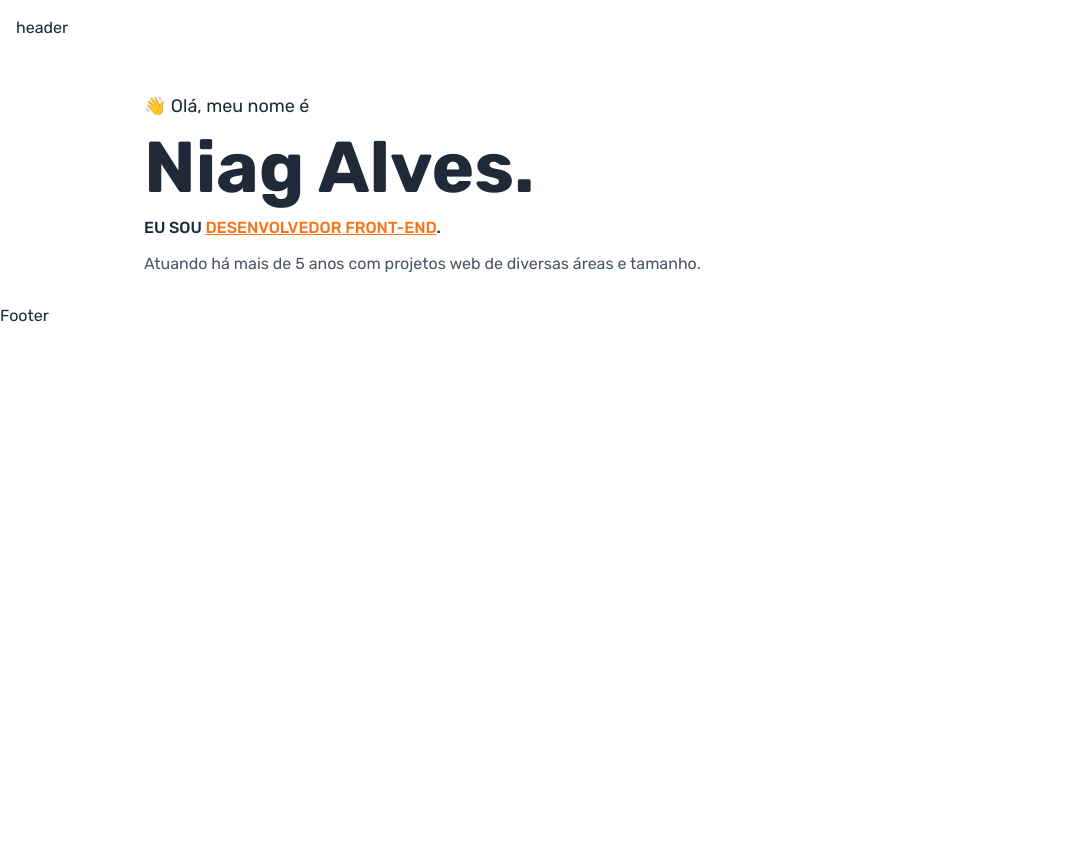
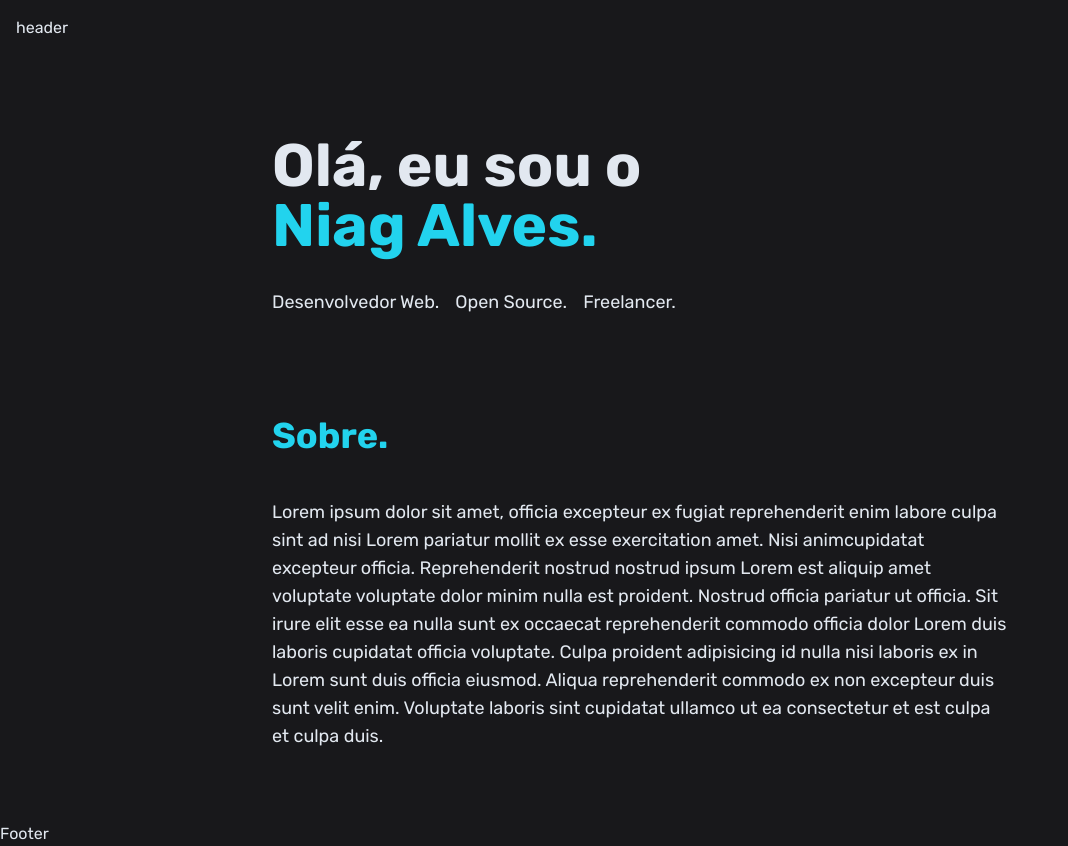
Before and after one commit to niagalves/niagalves.com, a SvelteKit app: page / in a window 1280 px wide. Shown: the whole page, without its empty margins (0-1068 px from the left). Before the commit the page ends 800 px from the top, so only its background shows below. Built offline with nearby package versions, Linux system fonts and the light colour scheme.

Commit message:
feat: add intro section + about section

```diff
--- a/src/app.css
+++ b/src/app.css
@@ -6,5 +6,9 @@
 *,
 html,
 body {
-	@apply font-rubik font-normal text-gray-800;
+	@apply font-rubik font-normal text-left bg-zinc-900 text-slate-200;
 }
+
+p {
+	@apply md:text-lg text-base font-normal;
+}
--- /dev/null
+++ b/src/lib/components/Section.svelte
@@ -0,0 +1,3 @@
+<section class="p-4 max-w-3xl mx-auto my-14">
+	<slot />
+</section>
--- /dev/null
+++ b/src/lib/components/Subtitle.svelte
@@ -0,0 +1,5 @@
+<script lang="ts">
+	export let text: string = '';
+</script>
+
+<h2 class="font-bold text-4xl leading-[60px] mb-8 text-cyan-400">{text}</h2>
--- a/src/routes/+layout.svelte
+++ b/src/routes/+layout.svelte
@@ -1,8 +1,8 @@
 <script lang="ts">
 	import '../app.css';
 
-	import Header from '$lib/components/Header/Header.svelte';
-	import Footer from '$lib/components/Footer/Footer.svelte';
+	import Header from '$lib/components/Header.svelte';
+	import Footer from '$lib/components/Footer.svelte';
 </script>
 
 <Header />
--- a/src/routes/+page.svelte
+++ b/src/routes/+page.svelte
@@ -1,5 +1,7 @@
 <script>
-	import Intro from './components/Intro/index.svelte';
+	import Intro from './components/Intro.svelte';
+	import About from './components/About.svelte';
 </script>
 
 <Intro />
+<About />
--- /dev/null
+++ b/src/routes/components/About.svelte
@@ -0,0 +1,18 @@
+<script>
+	import Section from '$lib/components/Section.svelte';
+	import Subtitle from '$lib/components/Subtitle.svelte';
+</script>
+
+<Section>
+	<Subtitle text="Sobre." />
+	<p>
+		Lorem ipsum dolor sit amet, officia excepteur ex fugiat reprehenderit enim labore culpa sint ad
+		nisi Lorem pariatur mollit ex esse exercitation amet. Nisi animcupidatat excepteur officia.
+		Reprehenderit nostrud nostrud ipsum Lorem est aliquip amet voluptate voluptate dolor minim nulla
+		est proident. Nostrud officia pariatur ut officia. Sit irure elit esse ea nulla sunt ex occaecat
+		reprehenderit commodo officia dolor Lorem duis laboris cupidatat officia voluptate. Culpa
+		proident adipisicing id nulla nisi laboris ex in Lorem sunt duis officia eiusmod. Aliqua
+		reprehenderit commodo ex non excepteur duis sunt velit enim. Voluptate laboris sint cupidatat
+		ullamco ut ea consectetur et est culpa et culpa duis.
+	</p>
+</Section>
--- /dev/null
+++ b/src/routes/components/Intro.svelte
@@ -0,0 +1,24 @@
+<script lang="ts">
+	import Section from '$lib/components/Section.svelte';
+
+	const list: string[] = ['Desenvolvedor web.', 'Open source.', 'Freelancer.'];
+</script>
+
+<Section>
+	<h1 class="font-bold text-6xl max-w-lg leading-[60px] mb-8">
+		Olá, eu sou o
+		<span class="text-cyan-400 font-bold">Niag Alves.</span>
+	</h1>
+	{#if list}
+		<ul class="inline-flex gap-4">
+			{#each list as item}
+				<li
+					class="hover:border-cyan-400 capitalize transition duration-700
+            ease-in-out border-transparent border-b-2 md:text-lg text-base font-normal"
+				>
+					{item}
+				</li>
+			{/each}
+		</ul>
+	{/if}
+</Section>
--- a/src/routes/components/Intro/index.svelte
+++ /dev/null
@@ -1,10 +0,0 @@
-<section class="p-4 max-w-5xl mx-auto my-3">
-	<h6 class="font-normal text-lg mb-3">👋 Olá, meu nome é</h6>
-	<h1 class="font-bold sm:text-7xl text-5xl mb-3">Niag Alves.</h1>
-	<p class="mt-3 uppercase text-base font-medium">
-		Eu sou <strong class="text-orange-500 underline font-medium">Desenvolvedor front-end</strong>.
-	</p>
-	<p class="mt-3 text-gray-600 leading-6 text-base">
-		Atuando há mais de 5 anos com projetos web de diversas áreas e tamanho.
-	</p>
-</section>
```
Also changed, not shown: src/lib/components/Footer.svelte (renamed from src/lib/components/Footer/Footer.svelte), src/lib/components/Header.svelte (renamed from src/lib/components/Header/Header.svelte).
